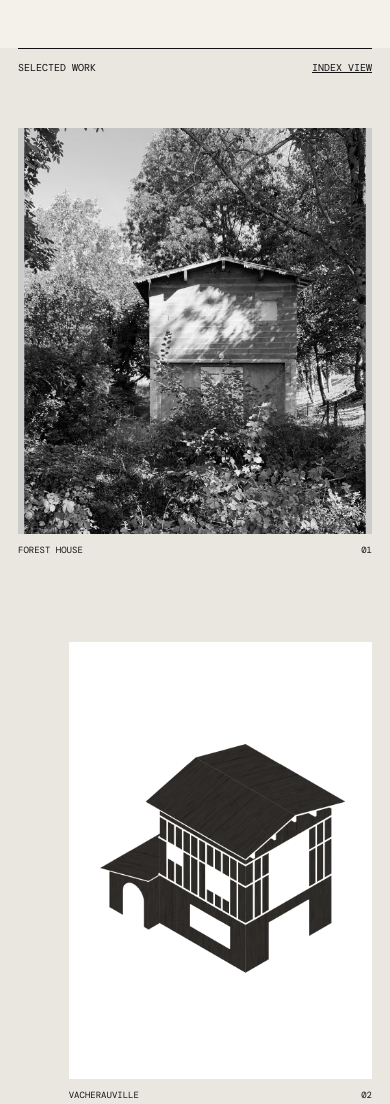
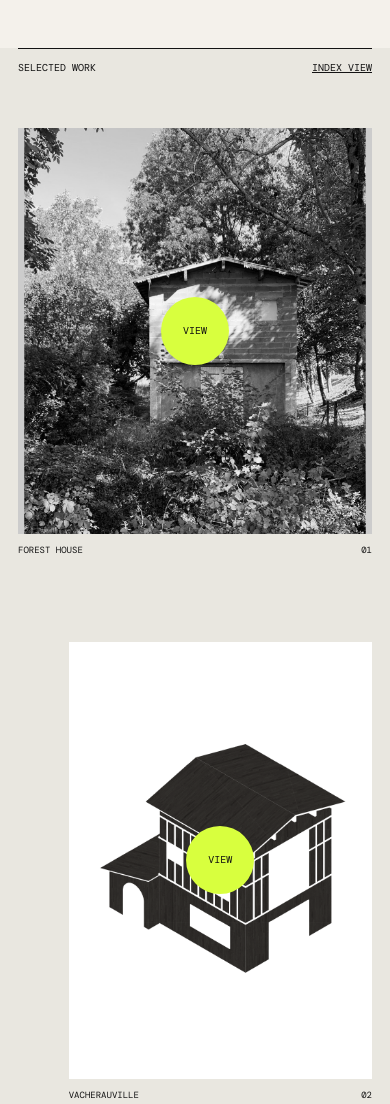
Before and after one commit to loiceera/atelier-bau-draft, a plain HTML site: page index.html in a window 390 px wide. Shown: the part 5300-6404 px from the top of the page. Drawn offline with nearby package versions, Linux system fonts and the light colour scheme; a web font is replaced by a local one.

Commit message:
Make project viewer action explicit and cache-safe

```diff
--- a/index.html
+++ b/index.html
@@ -11,7 +11,7 @@
     <link rel="preconnect" href="https://fonts.googleapis.com" />
     <link rel="preconnect" href="https://fonts.gstatic.com" crossorigin />
     <link href="https://fonts.googleapis.com/css2?family=Archivo+Black&family=DM+Mono:wght@300;400&family=Instrument+Serif:ital@0;1&family=Inter:wght@300;400;500&display=swap" rel="stylesheet" />
-    <link rel="stylesheet" href="styles.css" />
+    <link rel="stylesheet" href="styles.css?v=2" />
   </head>
   <body>
     <div class="loader" aria-hidden="true">
@@ -233,6 +233,6 @@
       </div>
       <button class="viewer-nav viewer-next" type="button" aria-label="Next project">→</button>
     </dialog>
-    <script src="script.js"></script>
+    <script src="script.js?v=2"></script>
   </body>
 </html>
--- a/script.js
+++ b/script.js
@@ -8,10 +8,6 @@ const cursor = document.querySelector(".cursor");
 document.addEventListener("mousemove", (e) => {
   cursor.style.left = e.clientX + "px";
   cursor.style.top = e.clientY + "px";
-});
-document.querySelectorAll(".project").forEach((p) => {
-  p.addEventListener("mouseenter", () => cursor.classList.add("on"));
-  p.addEventListener("mouseleave", () => cursor.classList.remove("on"));
 });
 const projects = [...document.querySelectorAll(".project")];
 const viewer = document.querySelector(".project-viewer");
@@ -33,6 +29,12 @@ function showProject(index) {
 }
 
 projects.forEach((project, index) => {
+  const openButton = document.createElement("button");
+  openButton.className = "project-open";
+  openButton.type = "button";
+  openButton.textContent = "View";
+  openButton.setAttribute("aria-label", `View ${project.querySelector("h3").textContent}`);
+  project.querySelector("figure").append(openButton);
   project.addEventListener("click", () => {
     showProject(index);
     viewer.showModal();
--- a/styles.css
+++ b/styles.css
@@ -386,6 +386,7 @@ button {
   gap: 10vw 1.2vw;
 }
 .project figure {
+  position: relative;
   margin: 0;
   overflow: hidden;
   background: #ccc;
@@ -399,6 +400,29 @@ button {
   transition:
     transform 1s cubic-bezier(0.2, 0.7, 0.1, 1),
     filter 0.4s;
+}
+.project-open {
+  position: absolute;
+  left: 50%;
+  top: 50%;
+  z-index: 2;
+  width: 78px;
+  height: 78px;
+  border: 0;
+  border-radius: 50%;
+  background: var(--acid);
+  color: #111;
+  font: 400 10px/1 "DM Mono", monospace;
+  text-transform: uppercase;
+  transform: translate(-50%, -50%) scale(.82);
+  opacity: 0;
+  transition: opacity .2s, transform .2s;
+  cursor: pointer;
+}
+.project:hover .project-open,
+.project:focus-within .project-open {
+  opacity: 1;
+  transform: translate(-50%, -50%) scale(1);
 }
 .project:hover img {
   transform: scale(1.025);
@@ -517,6 +541,7 @@ button {
 .viewer-info p, .viewer-count { margin: 7px 0 0; font: 300 11px/1.4 "DM Mono", monospace; text-transform: uppercase; }
 
 @media (max-width: 700px) {
+  .project-open { opacity: 1; transform: translate(-50%, -50%); width: 68px; height: 68px; }
   .viewer-close { top: 14px; right: 14px; }
   .viewer-nav { top: auto; bottom: 22px; width: 44px; height: 44px; }
   .viewer-prev { left: 14px; }
```
